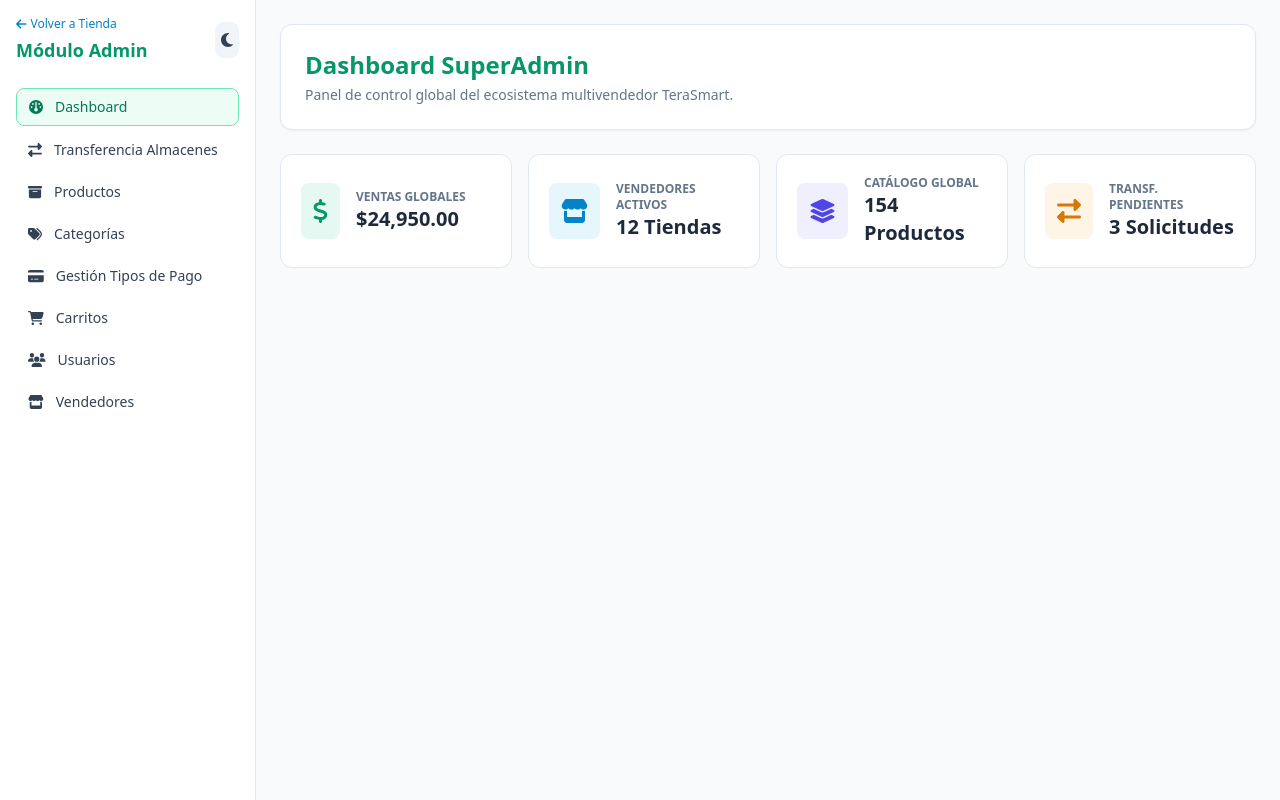
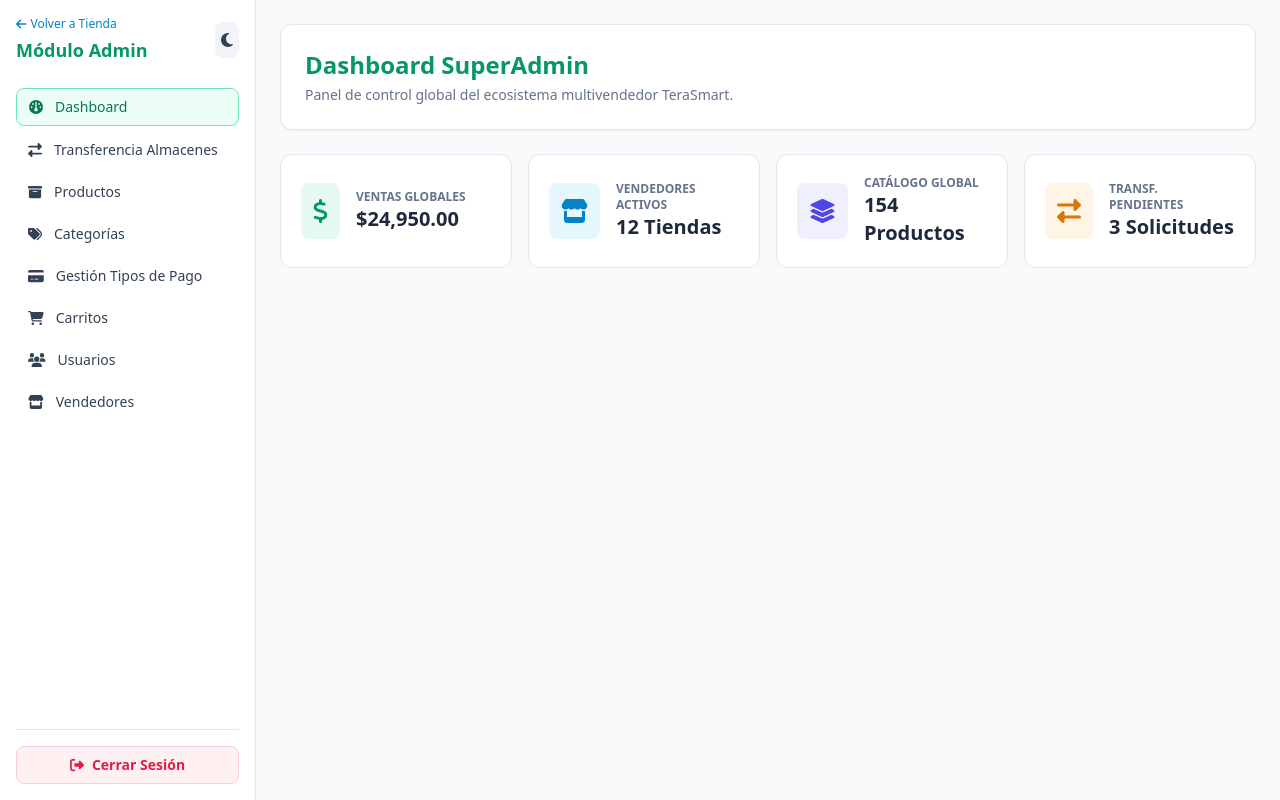
Before and after one commit to jhaddynortiz-glitch/TeraSmart-Frontend, a React (Vite) app: page /admin in a window 1280 px wide. Built offline with nearby package versions, Linux system fonts and the light colour scheme; no server answers.

Commit message:
Add Logout button and user info badge at the bottom of Admin and Vendor sidebars

```diff
--- a/src/components/SidebarAdmin.tsx
+++ b/src/components/SidebarAdmin.tsx
@@ -1,11 +1,19 @@
 import React from 'react';
-import { NavLink, Link } from 'react-router-dom';
+import { NavLink, Link, useNavigate } from 'react-router-dom';
 import { FontAwesomeIcon } from '@fortawesome/react-fontawesome';
-import { faGauge, faRightLeft, faBoxArchive, faTags, faCreditCard, faCartShopping, faUsers, faStore, faArrowLeft, faSun, faMoon } from '@fortawesome/free-solid-svg-icons';
+import { faGauge, faRightLeft, faBoxArchive, faTags, faCreditCard, faCartShopping, faUsers, faStore, faArrowLeft, faSun, faMoon, faSignOutAlt } from '@fortawesome/free-solid-svg-icons';
 import { useTheme } from '../context/ThemeContext';
+import { useAuth } from '../context/AuthContext';
 
 export const SidebarAdmin: React.FC = () => {
   const { theme, toggleTheme } = useTheme();
+  const { user, logout } = useAuth();
+  const navigate = useNavigate();
+
+  const handleLogout = () => {
+    logout();
+    navigate('/login');
+  };
 
   return (
     <aside className="w-64 bg-white dark:bg-slate-800 border-r border-slate-200 dark:border-slate-700 min-h-screen p-4 flex flex-col transition-colors duration-200">
@@ -24,6 +32,7 @@ export const SidebarAdmin: React.FC = () => {
           <FontAwesomeIcon icon={theme === 'dark' ? faSun : faMoon} />
         </button>
       </div>
+
       <nav className="space-y-1.5 flex-1">
         <NavLink to="/admin" end className={({ isActive }) => `flex items-center gap-3 px-3 py-2 rounded-lg text-sm font-medium ${isActive ? 'bg-emerald-50 dark:bg-emerald-500/20 text-emerald-700 dark:text-emerald-300 border border-emerald-300 dark:border-emerald-500/40' : 'text-slate-700 dark:text-slate-300 hover:bg-slate-100 dark:hover:bg-slate-700'}`}>
           <FontAwesomeIcon icon={faGauge} /> Dashboard
@@ -50,6 +59,23 @@ export const SidebarAdmin: React.FC = () => {
           <FontAwesomeIcon icon={faStore} /> Vendedores
         </NavLink>
       </nav>
+
+      {/* Boton Cerrar Sesión abajo */}
+      <div className="pt-4 mt-auto border-t border-slate-200 dark:border-slate-700">
+        {user && (
+          <div className="mb-3 px-1">
+            <p className="text-xs font-bold text-slate-800 dark:text-slate-200 truncate">{user.name}</p>
+            <p className="text-[10px] text-slate-500 dark:text-slate-400 font-mono uppercase">{user.role}</p>
+          </div>
+        )}
+        <button
+          onClick={handleLogout}
+          className="w-full flex items-center justify-center gap-2 px-3 py-2 text-sm font-semibold rounded-lg bg-rose-50 dark:bg-rose-950/40 border border-rose-200 dark:border-rose-800 text-rose-600 dark:text-rose-300 hover:bg-rose-100 dark:hover:bg-rose-900/50 transition-colors"
+        >
+          <FontAwesomeIcon icon={faSignOutAlt} />
+          <span>Cerrar Sesión</span>
+        </button>
+      </div>
     </aside>
   );
 };
--- a/src/components/SidebarVendor.tsx
+++ b/src/components/SidebarVendor.tsx
@@ -1,11 +1,19 @@
 import React from 'react';
-import { NavLink, Link } from 'react-router-dom';
+import { NavLink, Link, useNavigate } from 'react-router-dom';
 import { FontAwesomeIcon } from '@fortawesome/react-fontawesome';
-import { faGauge, faReceipt, faBoxesPacking, faRightLeft, faArrowLeft, faSun, faMoon } from '@fortawesome/free-solid-svg-icons';
+import { faGauge, faReceipt, faBoxesPacking, faRightLeft, faArrowLeft, faSun, faMoon, faSignOutAlt } from '@fortawesome/free-solid-svg-icons';
 import { useTheme } from '../context/ThemeContext';
+import { useAuth } from '../context/AuthContext';
 
 export const SidebarVendor: React.FC = () => {
   const { theme, toggleTheme } = useTheme();
+  const { user, logout } = useAuth();
+  const navigate = useNavigate();
+
+  const handleLogout = () => {
+    logout();
+    navigate('/login');
+  };
 
   return (
     <aside className="w-64 bg-white dark:bg-slate-800 border-r border-slate-200 dark:border-slate-700 min-h-screen p-4 flex flex-col transition-colors duration-200">
@@ -24,6 +32,7 @@ export const SidebarVendor: React.FC = () => {
           <FontAwesomeIcon icon={theme === 'dark' ? faSun : faMoon} />
         </button>
       </div>
+
       <nav className="space-y-2 flex-1">
         <NavLink to="/vendor" end className={({ isActive }) => `flex items-center gap-3 px-3 py-2.5 rounded-lg font-medium text-sm ${isActive ? 'bg-amber-50 dark:bg-amber-500/20 text-amber-700 dark:text-amber-300 border border-amber-300 dark:border-amber-500/40' : 'text-slate-700 dark:text-slate-300 hover:bg-slate-100 dark:hover:bg-slate-700'}`}>
           <FontAwesomeIcon icon={faGauge} /> Dashboard
@@ -38,6 +47,23 @@ export const SidebarVendor: React.FC = () => {
           <FontAwesomeIcon icon={faRightLeft} /> Transferencias Almacén
         </NavLink>
       </nav>
+
+      {/* Boton Cerrar Sesión abajo */}
+      <div className="pt-4 mt-auto border-t border-slate-200 dark:border-slate-700">
+        {user && (
+          <div className="mb-3 px-1">
+            <p className="text-xs font-bold text-slate-800 dark:text-slate-200 truncate">{user.name}</p>
+            <p className="text-[10px] text-slate-500 dark:text-slate-400 font-mono uppercase">{user.role}</p>
+          </div>
+        )}
+        <button
+          onClick={handleLogout}
+          className="w-full flex items-center justify-center gap-2 px-3 py-2 text-sm font-semibold rounded-lg bg-rose-50 dark:bg-rose-950/40 border border-rose-200 dark:border-rose-800 text-rose-600 dark:text-rose-300 hover:bg-rose-100 dark:hover:bg-rose-900/50 transition-colors"
+        >
+          <FontAwesomeIcon icon={faSignOutAlt} />
+          <span>Cerrar Sesión</span>
+        </button>
+      </div>
     </aside>
   );
 };
```
